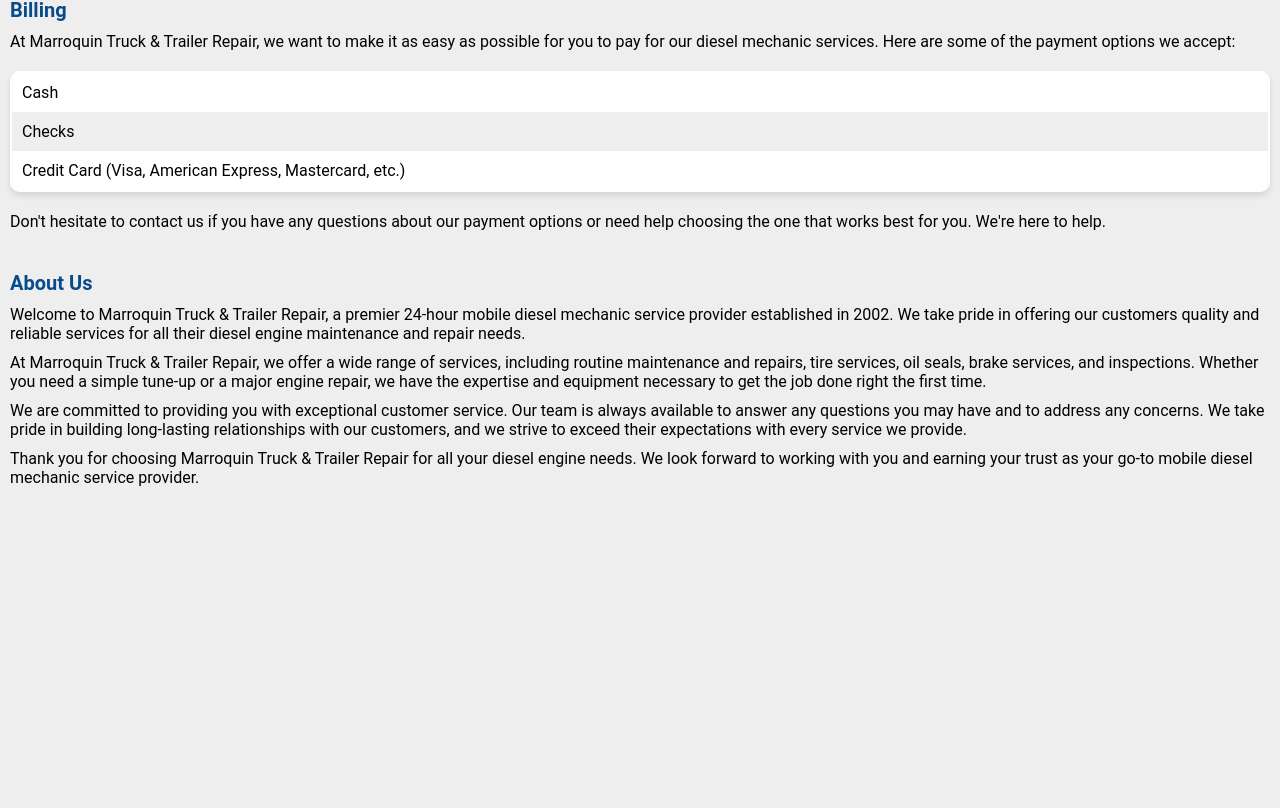
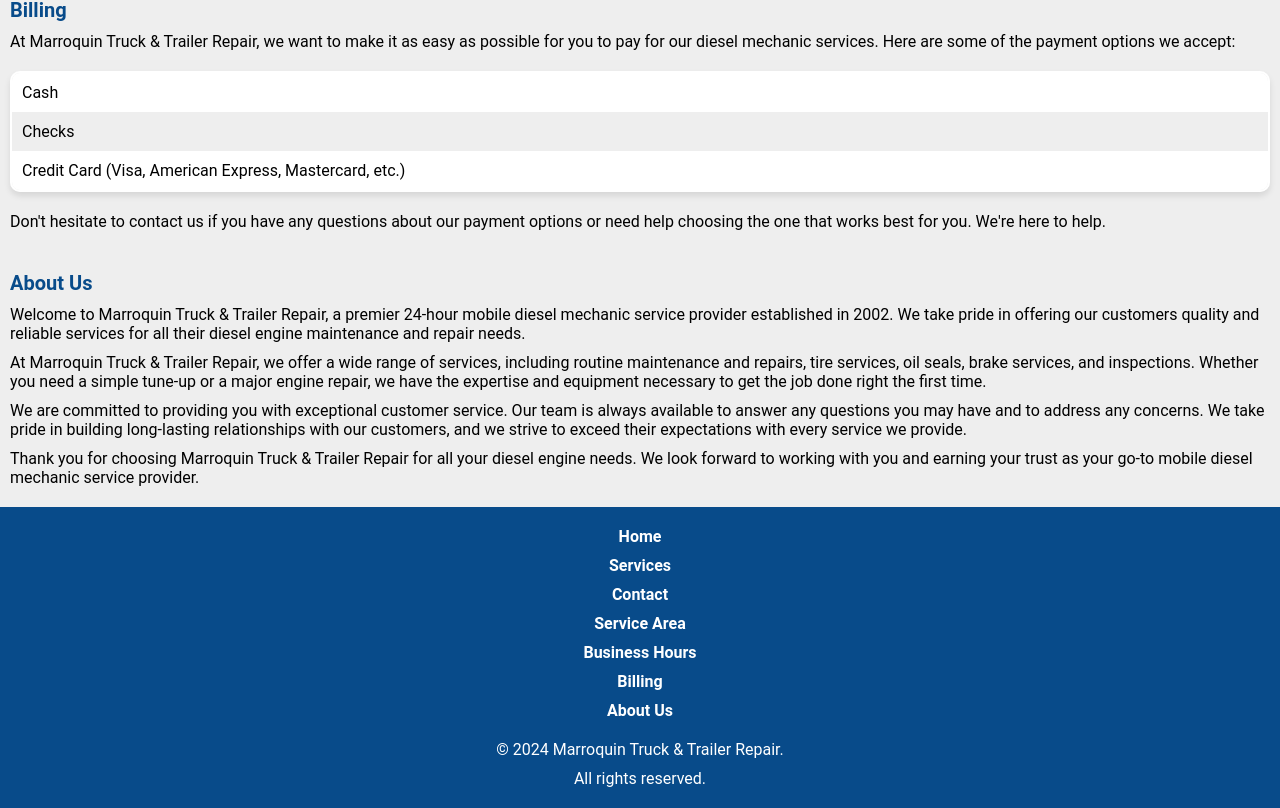
Before and after one commit to alexismarroquin7/marroquin-truck-and-trailer-repair, a Next.js app: page / in a window 1280 px wide. Shown: the part 1830-2638 px from the top of the page. Before the commit the page ends 2337 px from the top, so only its background shows below. Built offline with nearby package versions, Linux system fonts and the light colour scheme.

Commit message:
adds footer

```diff
--- a/app/layout.tsx
+++ b/app/layout.tsx
@@ -2,7 +2,7 @@
 import type { Metadata } from 'next'
 import { Inter } from 'next/font/google'
 import './globals.css'
-import { Navbar } from "../components";
+import { Footer, Navbar } from "../components";
 
 const inter = Inter({ subsets: ['latin'] })
 
@@ -21,6 +21,7 @@
       <body className={inter.className}>
         <Navbar/>
         {children}
+        <Footer/>
       </body>
     </html>
   )
--- /dev/null
+++ b/components/Footer/index.js
@@ -0,0 +1,64 @@
+import Link from "next/link"
+import styles from "./index.module.css"
+
+const routes = [
+  {
+    title: "Home",
+    href: "#"
+  },
+  {
+    title: "Services",
+    href: "#"
+  },
+  {
+    title: "Contact",
+    href: "#"
+  },
+  {
+    title: "Service Area",
+    href: "#"
+  },
+  {
+    title: "Business Hours",
+    href: "#"
+  },
+  {
+    title: "Billing",
+    href: "#"
+  },
+  {
+    title: "About Us",
+    href: "#"
+  },
+]
+
+export const Footer = () => {
+  return <footer
+    className={styles['footer']}
+  >
+    <ul
+      className={styles['footer__list']}
+    >
+      {routes.map((route, i) => (
+        <li
+          key={i}
+          className={styles['footer__item']}
+        >
+          <Link
+            href={route.href}
+            className={styles['footer__link']}
+          >
+            <p>{route.title}</p>
+          </Link>
+        </li>
+      ))}
+    </ul>
+
+    <div
+      className={styles['footer__content']}
+    >
+      <p>© 2024 Marroquin Truck & Trailer Repair.</p>
+      <p>All rights reserved.</p>
+    </div>
+  </footer>
+}
--- /dev/null
+++ b/components/Footer/index.module.css
@@ -0,0 +1,37 @@
+.footer {
+  display: flex;
+  flex-flow: column wrap;
+  gap: 2rem;
+  padding: 2rem 1rem;
+
+  background-color: var(--primary-color);
+  color: white;
+}
+
+.footer__list {
+  display: flex;
+
+  flex-flow: column wrap;
+  align-items: center;
+  gap: 1rem;
+}
+
+.footer__item {
+  display: flex;
+}
+
+.footer__content {
+  display: flex;
+
+  flex-flow: column wrap;
+  align-items: center;
+  gap: 1rem;
+}
+
+.footer__link {
+  /* border: 1px solid red; */
+  display: flex;
+  color: white;
+  font-weight: bold;
+  text-decoration: none;
+}
--- a/components/index.js
+++ b/components/index.js
@@ -2,6 +2,7 @@
 export * from "./BillingSection"
 export * from "./BusinessHoursSection"
 export * from "./ContactSection"
+export * from "./Footer"
 export * from "./HeroSection"
 export * from "./LocationSection"
 export * from "./Navbar"
```
